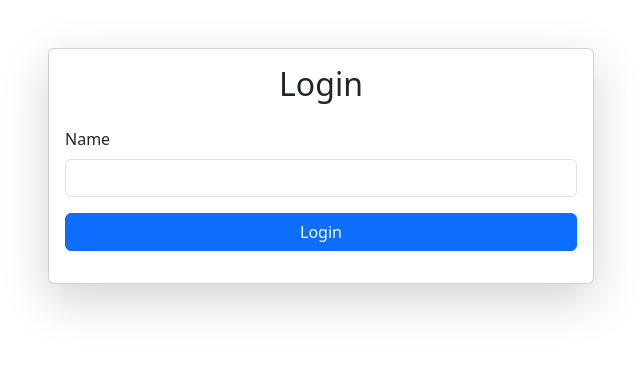
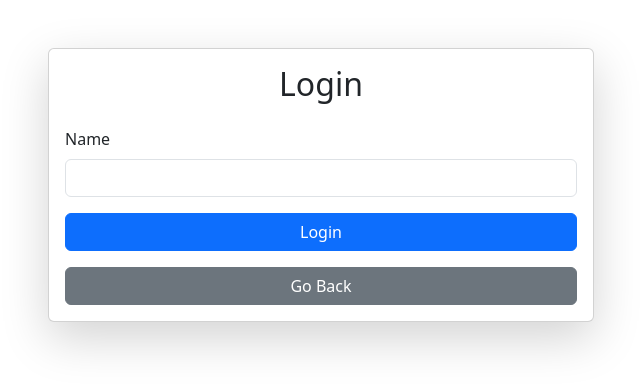
Before and after one commit to Nicolastt/AskMeInformMe, a React (Create React App) app in the folder frontend/: page /login in a window 1280 px wide. Shown: the top 390 px of the page, without its empty margins (319-959 px from the left). Built offline with nearby package versions, Linux system fonts and the light colour scheme.

Commit message:
Pantalla de Login final.

```diff
--- a/frontend/src/components/Login.js
+++ b/frontend/src/components/Login.js
@@ -6,7 +6,7 @@ const Login = ({onLogin}) => {
     const [name, setName] = useState('');
     const [message, setMessage] = useState('');
     const [error, setError] = useState('');
-    const navigate = useNavigate();
+    const navigate = useNavigate(); // Hook para la navegación
 
     const handleSubmit = (e) => {
         e.preventDefault();
@@ -34,6 +34,10 @@ const Login = ({onLogin}) => {
             });
     };
 
+    const handleGoBack = () => {
+        navigate('/');
+    };
+
     return (
         <Container className="mt-5">
             <Row className="justify-content-center">
@@ -56,6 +60,7 @@ const Login = ({onLogin}) => {
                             </Form>
                             {message && <Alert color="success" className="mt-3">{message}</Alert>}
                             {error && <Alert color="danger" className="mt-3">{error}</Alert>}
+                            <Button color="secondary" block onClick={handleGoBack}>Go Back</Button>
                         </CardBody>
                     </Card>
                 </Col>
```
